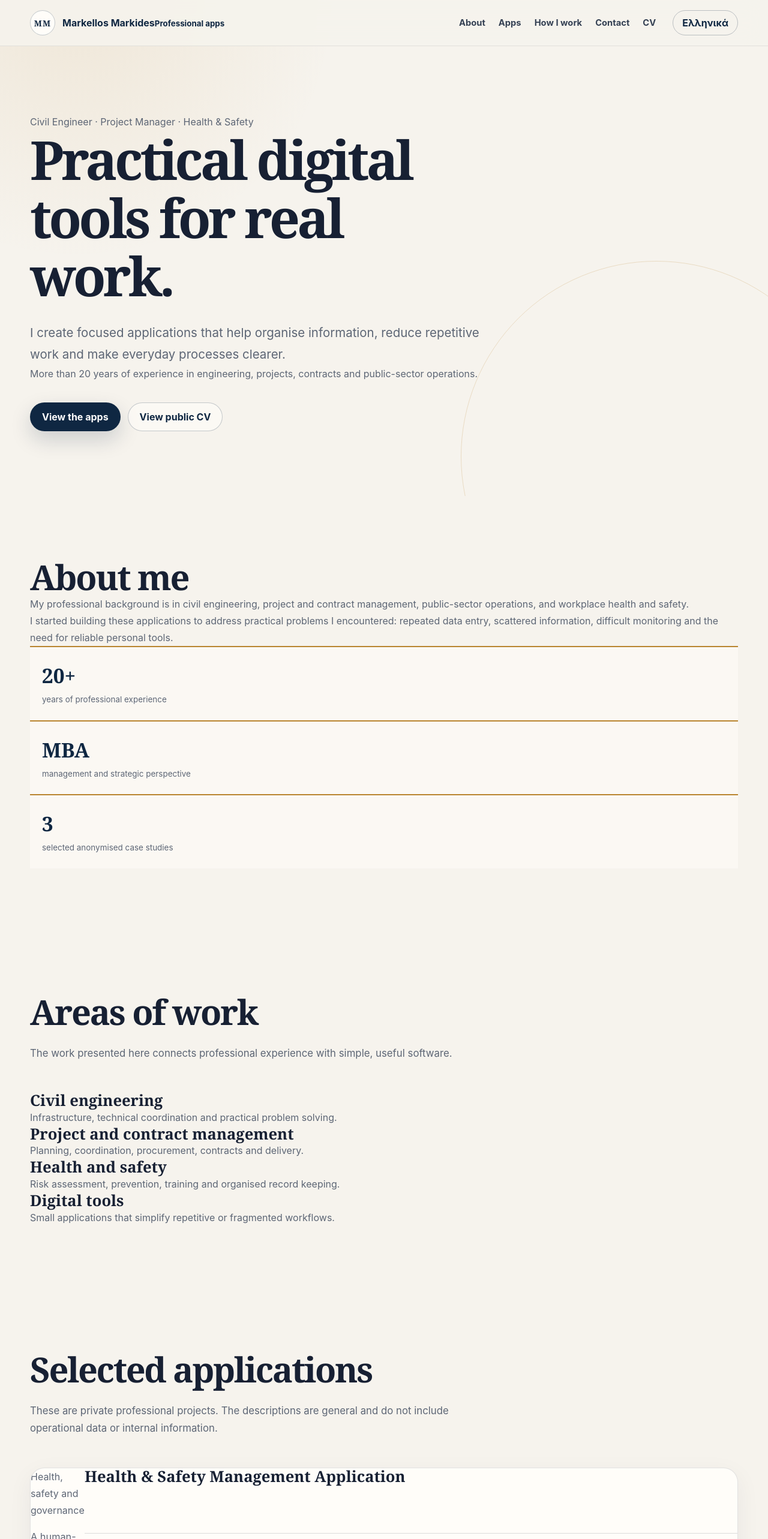
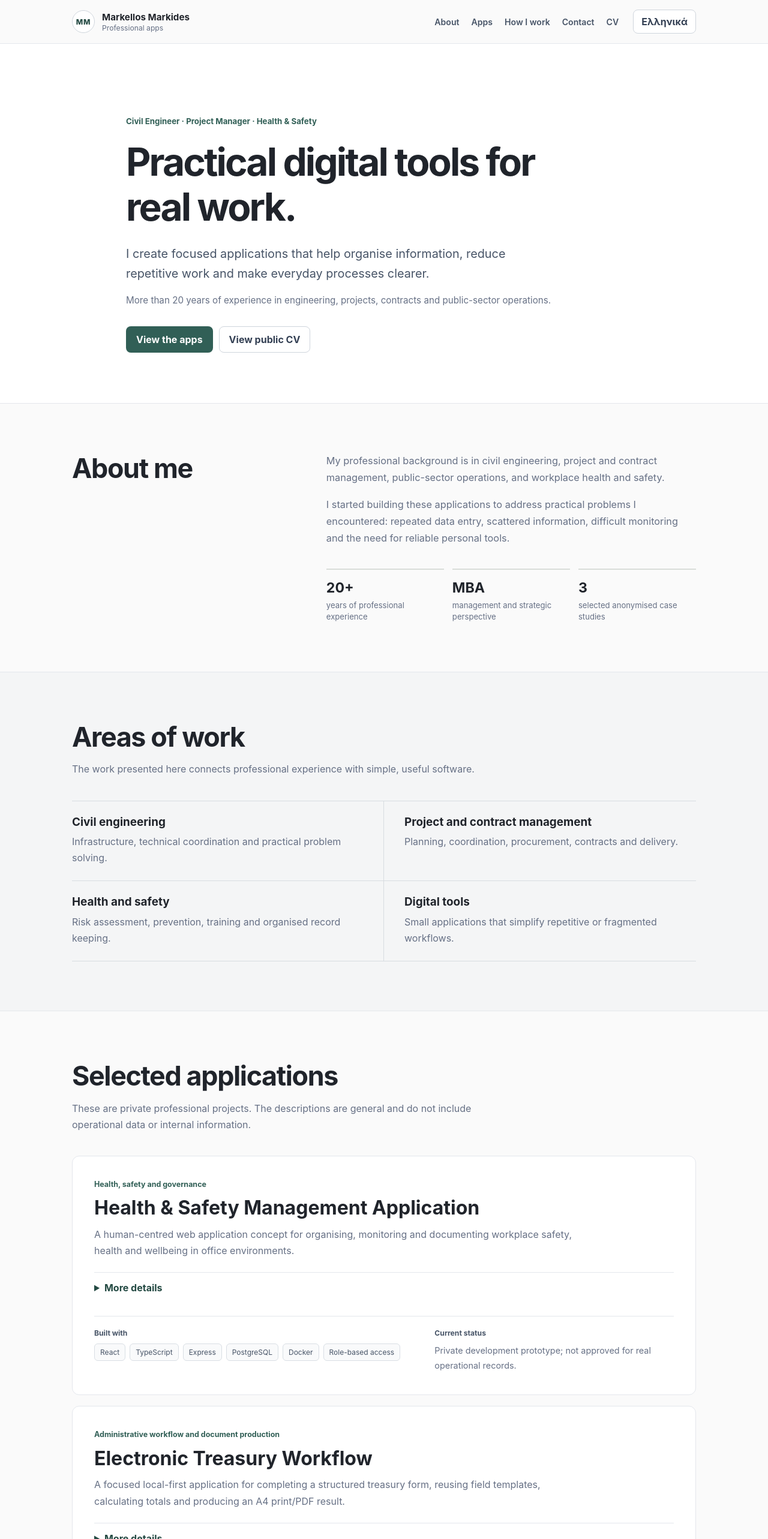
Before and after one commit to mmark76/markellos-professional-apps, a React (Vite) app: page / in a window 1280 px wide. Shown: the top 2566 px of the page at 60% size. Built offline with nearby package versions, Linux system fonts and the light colour scheme.

Commit message:
Replace corporate styling with a simple personal layout

```diff
--- a/src/styles.css
+++ b/src/styles.css
@@ -1,18 +1,16 @@
 :root {
   font-family: Inter, ui-sans-serif, system-ui, -apple-system, BlinkMacSystemFont, "Segoe UI", sans-serif;
-  color: #172033;
-  background: #f6f3ed;
+  color: #20242b;
+  background: #fafafa;
   font-synthesis: none;
   text-rendering: optimizeLegibility;
-  --ink: #172033;
-  --muted: #5d6675;
-  --navy: #0f2742;
-  --navy-soft: #183a5c;
-  --gold: #b9852f;
-  --paper: #fffdf9;
-  --sand: #eee7dc;
-  --line: rgba(23, 32, 51, 0.15);
-  --shadow: 0 24px 70px rgba(15, 39, 66, 0.1);
+  --ink: #20242b;
+  --muted: #667085;
+  --line: #e4e7ec;
+  --soft: #f4f5f6;
+  --paper: #ffffff;
+  --accent: #315f56;
+  --accent-dark: #244a43;
 }
 
 * {
@@ -21,16 +19,14 @@
 
 html {
   scroll-behavior: smooth;
-  scroll-padding-top: 96px;
+  scroll-padding-top: 86px;
 }
 
 body {
   margin: 0;
   min-width: 320px;
   min-height: 100vh;
-  background:
-    radial-gradient(circle at 10% 0%, rgba(185, 133, 47, 0.11), transparent 27rem),
-    #f6f3ed;
+  background: #fafafa;
 }
 
 body,
@@ -51,7 +47,7 @@ a {
 p {
   margin: 0;
   color: var(--muted);
-  line-height: 1.75;
+  line-height: 1.7;
 }
 
 h1,
@@ -60,28 +56,28 @@ h3,
 h4 {
   margin: 0;
   color: var(--ink);
-  font-family: Georgia, "Times New Roman", serif;
-  font-weight: 600;
-  line-height: 1.08;
+  font-family: inherit;
+  font-weight: 700;
+  line-height: 1.18;
 }
 
 h1 {
-  max-width: 13ch;
-  font-size: clamp(3rem, 7vw, 6.5rem);
-  letter-spacing: -0.055em;
+  max-width: 760px;
+  font-size: clamp(2.5rem, 5vw, 4.6rem);
+  letter-spacing: -0.045em;
 }
 
 h2 {
-  font-size: clamp(2.25rem, 4.5vw, 4.2rem);
-  letter-spacing: -0.04em;
+  font-size: clamp(1.9rem, 3.5vw, 2.8rem);
+  letter-spacing: -0.03em;
 }
 
 h3 {
-  font-size: clamp(1.45rem, 2vw, 2rem);
+  font-size: 1.18rem;
 }
 
 .container {
-  width: min(1180px, calc(100% - 40px));
+  width: min(1040px, calc(100% - 40px));
   margin: 0 auto;
 }
 
@@ -91,11 +87,11 @@ h3 {
   left: 12px;
   z-index: 100;
   padding: 10px 14px;
-  border-radius: 8px;
-  color: white;
-  background: var(--navy);
-  transform: translateY(-150%);
-  transition: transform 160ms ease;
+  border-radius: 6px;
+  color: #fff;
+  background: var(--accent-dark);
+  transform: translateY(-160%);
+  transition: transform 150ms ease;
 }
 
 .skip-link:focus {
@@ -105,17 +101,17 @@ h3 {
 .site-header {
   position: sticky;
   top: 0;
-  z-index: 30;
-  border-bottom: 1px solid rgba(23, 32, 51, 0.09);
-  background: rgba(246, 243, 237, 0.9);
-  backdrop-filter: blur(18px);
+  z-index: 20;
+  border-bottom: 1px solid var(--line);
+  background: rgba(250, 250, 250, 0.96);
+  backdrop-filter: blur(12px);
 }
 
 .header-inner {
   display: flex;
-  min-height: 76px;
+  min-height: 72px;
   align-items: center;
-  gap: 28px;
+  gap: 24px;
 }
 
 .brand {
@@ -123,205 +119,174 @@ h3 {
   align-items: center;
   gap: 12px;
   margin-right: auto;
-  color: var(--navy);
-  font-weight: 750;
   text-decoration: none;
 }
 
 .brand-mark {
   display: grid;
-  width: 42px;
-  height: 42px;
+  width: 38px;
+  height: 38px;
   place-items: center;
-  border: 1px solid rgba(15, 39, 66, 0.24);
+  border: 1px solid #cfd5dc;
   border-radius: 50%;
-  background: var(--paper);
-  font-family: Georgia, "Times New Roman", serif;
-  font-size: 0.86rem;
-  letter-spacing: 0.08em;
+  color: var(--accent-dark);
+  background: #fff;
+  font-size: 0.76rem;
+  font-weight: 800;
+  letter-spacing: 0.06em;
+}
+
+.brand-text {
+  display: grid;
+  gap: 1px;
+}
+
+.brand-text strong {
+  font-size: 0.95rem;
+}
+
+.brand-text small {
+  color: var(--muted);
+  font-size: 0.76rem;
 }
 
 .main-nav {
   display: flex;
   align-items: center;
-  gap: 22px;
+  gap: 20px;
 }
 
 .main-nav a {
-  color: #354154;
-  font-size: 0.92rem;
-  font-weight: 650;
+  color: #475467;
+  font-size: 0.88rem;
+  font-weight: 600;
   text-decoration: none;
 }
 
 .main-nav a:hover,
 .main-nav a:focus-visible {
-  color: var(--gold);
+  color: var(--accent);
 }
 
 .language-button {
-  min-width: 92px;
-  padding: 10px 15px;
-  border: 1px solid rgba(15, 39, 66, 0.25);
-  border-radius: 999px;
-  color: var(--navy);
-  background: transparent;
+  padding: 9px 13px;
+  border: 1px solid #cfd5dc;
+  border-radius: 8px;
+  color: #344054;
+  background: #fff;
   cursor: pointer;
-  font-weight: 700;
+  font-weight: 650;
 }
 
 .language-button:hover,
 .language-button:focus-visible {
-  color: white;
-  background: var(--navy);
+  border-color: var(--accent);
+  color: var(--accent-dark);
 }
 
 .hero {
-  position: relative;
-  overflow: hidden;
-  padding: 112px 0 108px;
+  padding: clamp(74px, 10vw, 118px) 0 84px;
+  border-bottom: 1px solid var(--line);
+  background: #fff;
 }
 
-.hero::after {
-  position: absolute;
-  right: -140px;
-  bottom: -260px;
-  width: 650px;
-  height: 650px;
-  border: 1px solid rgba(185, 133, 47, 0.22);
-  border-radius: 50%;
-  content: "";
+.hero-content {
+  max-width: 860px;
 }
 
-.hero-grid {
-  position: relative;
-  z-index: 1;
-  display: grid;
-  grid-template-columns: minmax(0, 1.6fr) minmax(260px, 0.65fr);
-  align-items: end;
-  gap: clamp(50px, 8vw, 120px);
-}
-
-.eyebrow {
-  margin-bottom: 20px;
-  color: var(--gold);
-  font-size: 0.78rem;
-  font-weight: 800;
-  letter-spacing: 0.15em;
-  line-height: 1.5;
-  text-transform: uppercase;
+.kicker {
+  margin-bottom: 18px;
+  color: var(--accent);
+  font-size: 0.83rem;
+  font-weight: 700;
 }
 
 .hero-lead {
-  max-width: 760px;
-  margin-top: 30px;
-  font-size: clamp(1.05rem, 1.7vw, 1.28rem);
+  max-width: 720px;
+  margin-top: 24px;
+  color: #475467;
+  font-size: clamp(1.05rem, 1.8vw, 1.24rem);
+}
+
+.hero-experience {
+  max-width: 720px;
+  margin-top: 14px;
+  font-size: 0.95rem;
 }
 
 .button-row {
   display: flex;
   flex-wrap: wrap;
-  gap: 12px;
-  margin-top: 34px;
+  gap: 10px;
+  margin-top: 30px;
 }
 
 .button {
   display: inline-flex;
-  min-height: 48px;
+  min-height: 44px;
   align-items: center;
   justify-content: center;
-  padding: 12px 19px;
+  padding: 10px 16px;
   border: 1px solid transparent;
-  border-radius: 999px;
-  font-weight: 750;
+  border-radius: 8px;
+  font-weight: 650;
   text-decoration: none;
-  transition: transform 150ms ease, box-shadow 150ms ease, background 150ms ease;
-}
-
-.button:hover,
-.button:focus-visible {
-  transform: translateY(-2px);
 }
 
 .button-primary {
-  color: white;
-  background: var(--navy);
-  box-shadow: 0 14px 34px rgba(15, 39, 66, 0.18);
+  color: #fff;
+  background: var(--accent);
+}
+
+.button-primary:hover,
+.button-primary:focus-visible {
+  background: var(--accent-dark);
 }
 
 .button-secondary {
-  border-color: rgba(15, 39, 66, 0.23);
-  color: var(--navy);
-  background: rgba(255, 253, 249, 0.55);
+  border-color: #cfd5dc;
+  color: #344054;
+  background: #fff;
 }
 
-.hero-panel {
-  display: flex;
-  flex-direction: column;
-  gap: 13px;
-  padding: 30px;
-  border: 1px solid rgba(15, 39, 66, 0.13);
-  border-radius: 22px;
-  background: rgba(255, 253, 249, 0.72);
-  box-shadow: var(--shadow);
-}
-
-.hero-panel strong {
-  color: var(--navy);
-  font-size: 1.03rem;
-}
-
-.hero-panel > span:last-child {
-  color: var(--muted);
-  font-size: 0.84rem;
-  line-height: 1.6;
-}
-
-.panel-label {
-  color: var(--gold);
-  font-size: 0.72rem;
-  font-weight: 800;
-  letter-spacing: 0.15em;
-  text-transform: uppercase;
-}
-
-.panel-rule {
-  height: 1px;
-  margin: 7px 0;
-  background: var(--line);
+.button-secondary:hover,
+.button-secondary:focus-visible {
+  border-color: #98a2b3;
+  background: #f9fafb;
 }
 
 .section {
-  padding: 104px 0;
+  padding: 82px 0;
 }
 
-.section-muted {
-  background: var(--sand);
+.section-soft {
+  border-top: 1px solid var(--line);
+  border-bottom: 1px solid var(--line);
+  background: var(--soft);
 }
 
-.split-layout {
+.simple-grid {
   display: grid;
-  grid-template-columns: minmax(250px, 0.85fr) minmax(0, 1.15fr);
-  gap: clamp(50px, 9vw, 130px);
+  grid-template-columns: minmax(220px, 0.7fr) minmax(0, 1.3fr);
+  gap: clamp(40px, 8vw, 92px);
 }
 
-.profile-copy {
+.body-copy {
   display: grid;
-  gap: 20px;
-  font-size: 1.05rem;
+  gap: 18px;
+  font-size: 1.02rem;
 }
 
-.facts-grid {
+.facts-row {
   display: grid;
   grid-template-columns: repeat(3, 1fr);
   gap: 14px;
-  margin-top: 22px;
+  margin-top: 18px;
 }
 
 .fact {
-  padding: 24px 20px;
-  border-top: 2px solid var(--gold);
-  background: rgba(255, 253, 249, 0.55);
+  padding-top: 16px;
+  border-top: 2px solid #d9ddd9;
 }
 
 .fact strong,
@@ -330,388 +295,283 @@ h3 {
 }
 
 .fact strong {
-  margin-bottom: 8px;
-  color: var(--navy);
-  font-family: Georgia, "Times New Roman", serif;
-  font-size: 2.1rem;
+  margin-bottom: 6px;
+  color: var(--ink);
+  font-size: 1.45rem;
 }
 
 .fact span {
   color: var(--muted);
-  font-size: 0.84rem;
+  font-size: 0.82rem;
   line-height: 1.45;
 }
 
 .section-heading {
-  max-width: 760px;
-  margin-bottom: 50px;
+  max-width: 720px;
+  margin-bottom: 38px;
 }
 
-.section-heading h2 + p {
-  margin-top: 24px;
-  font-size: 1.05rem;
+.section-heading p,
+.section-intro {
+  margin-top: 14px;
 }
 
-.section-heading-wide {
-  max-width: 850px;
+.work-list {
+  display: grid;
+  grid-template-columns: repeat(2, 1fr);
+  border-top: 1px solid #d7dce1;
 }
 
-.expertise-grid {
-  display: grid;
-  grid-template-columns: repeat(3, 1fr);
-  gap: 16px;
+.work-list article {
+  padding: 24px 28px 24px 0;
+  border-bottom: 1px solid #d7dce1;
 }
 
-.expertise-card {
-  min-height: 260px;
-  padding: 28px;
-  border: 1px solid rgba(23, 32, 51, 0.1);
-  border-radius: 18px;
-  background: rgba(255, 253, 249, 0.74);
+.work-list article:nth-child(odd) {
+  padding-right: 34px;
+  border-right: 1px solid #d7dce1;
 }
 
-.card-index {
-  display: block;
-  margin-bottom: 46px;
-  color: var(--gold);
-  font-size: 0.75rem;
-  font-weight: 800;
-  letter-spacing: 0.12em;
+.work-list article:nth-child(even) {
+  padding-left: 34px;
 }
 
-.expertise-card h3 {
-  margin-bottom: 14px;
-  color: var(--navy);
+.work-list h3 {
+  margin-bottom: 8px;
 }
 
 .projects-list {
   display: grid;
-  gap: 22px;
+  gap: 18px;
 }
 
 .project-card {
-  display: grid;
-  grid-template-columns: 90px minmax(0, 1fr);
-  overflow: hidden;
-  border: 1px solid rgba(23, 32, 51, 0.12);
-  border-radius: 24px;
+  padding: clamp(24px, 4vw, 36px);
+  border: 1px solid var(--line);
+  border-radius: 12px;
   background: var(--paper);
-  box-shadow: 0 12px 40px rgba(15, 39, 66, 0.06);
 }
 
-.project-number {
-  display: grid;
-  place-items: start center;
-  padding-top: 36px;
-  color: var(--gold);
-  background: var(--navy);
-  font-family: Georgia, "Times New Roman", serif;
-  font-size: 1.2rem;
+.project-category {
+  margin-bottom: 10px;
+  color: var(--accent);
+  font-size: 0.78rem;
+  font-weight: 700;
 }
 
-.project-content {
-  padding: 38px;
-}
-
-.project-eyebrow {
-  margin-bottom: 10px;
-  color: var(--gold);
-  font-size: 0.75rem;
-  font-weight: 800;
-  letter-spacing: 0.12em;
-  text-transform: uppercase;
-}
-
-.project-content h3 {
-  color: var(--navy);
-  font-size: clamp(1.8rem, 3vw, 2.7rem);
+.project-card h3 {
+  font-size: clamp(1.45rem, 2.5vw, 2rem);
 }
 
 .project-summary {
-  max-width: 900px;
-  margin-top: 16px;
-  font-size: 1.02rem;
+  max-width: 820px;
+  margin-top: 12px;
 }
 
 details {
-  margin-top: 24px;
+  margin-top: 22px;
   border-top: 1px solid var(--line);
-  border-bottom: 1px solid var(--line);
 }
 
 summary {
-  padding: 17px 0;
-  color: var(--navy);
+  padding: 15px 0;
+  color: var(--accent-dark);
   cursor: pointer;
-  font-weight: 800;
-}
-
-summary::marker {
-  color: var(--gold);
+  font-weight: 700;
 }
 
 .project-details {
   display: grid;
   grid-template-columns: repeat(2, 1fr);
-  gap: 26px;
-  padding: 10px 0 28px;
+  gap: 24px;
+  padding: 4px 0 22px;
 }
 
 .project-details h4 {
-  margin-bottom: 8px;
-  color: var(--navy);
-  font-family: inherit;
-  font-size: 0.82rem;
-  letter-spacing: 0.08em;
+  margin-bottom: 7px;
+  font-size: 0.78rem;
+  letter-spacing: 0.04em;
   text-transform: uppercase;
 }
 
-.project-meta {
+.project-footer {
   display: grid;
-  grid-template-columns: minmax(0, 1.3fr) minmax(220px, 0.7fr);
-  gap: 30px;
-  margin-top: 28px;
+  grid-template-columns: minmax(0, 1.15fr) minmax(220px, 0.85fr);
+  gap: 28px;
+  margin-top: 22px;
+  padding-top: 20px;
+  border-top: 1px solid var(--line);
 }
 
-.project-meta > div > span {
+.project-footer > div > span {
   display: block;
-  margin-bottom: 12px;
-  color: var(--navy);
-  font-size: 0.78rem;
-  font-weight: 800;
-  letter-spacing: 0.08em;
-  text-transform: uppercase;
+  margin-bottom: 10px;
+  color: #475467;
+  font-size: 0.76rem;
+  font-weight: 700;
+}
+
+.status-block p {
+  font-size: 0.9rem;
 }
 
 .tag-list {
   display: flex;
   flex-wrap: wrap;
-  gap: 8px;
+  gap: 7px;
   margin: 0;
   padding: 0;
   list-style: none;
 }
 
 .tag-list li {
-  padding: 7px 10px;
-  border-radius: 999px;
-  color: #334155;
-  background: #edf0f3;
-  font-size: 0.78rem;
-  font-weight: 650;
+  padding: 6px 9px;
+  border: 1px solid #d9dee4;
+  border-radius: 6px;
+  color: #475467;
+  background: #f9fafb;
+  font-size: 0.75rem;
 }
 
-.section-dark {
-  color: white;
-  background: var(--navy);
+.approach-list {
+  display: grid;
+  gap: 0;
+  margin: 0;
+  padding: 0;
+  list-style: none;
+  counter-reset: approach;
 }
 
-.section-dark h2,
-.section-dark h3 {
-  color: white;
+.approach-list li {
+  display: grid;
+  grid-template-columns: 36px 1fr;
+  gap: 14px;
+  padding: 20px 0;
+  border-bottom: 1px solid #d7dce1;
+  counter-increment: approach;
 }
 
-.section-dark p {
-  color: rgba(255, 255, 255, 0.7);
+.approach-list li::before {
+  color: var(--accent);
+  content: counter(approach, decimal-leading-zero);
+  font-size: 0.82rem;
+  font-weight: 800;
 }
 
-.eyebrow-light {
-  color: #e1b766;
+.approach-list h3 {
+  margin-bottom: 7px;
 }
 
-.approach-grid {
-  display: grid;
-  grid-template-columns: repeat(4, 1fr);
-  gap: 1px;
-  overflow: hidden;
-  border: 1px solid rgba(255, 255, 255, 0.15);
-  border-radius: 20px;
-  background: rgba(255, 255, 255, 0.15);
+.note-section {
+  padding-top: 42px;
+  padding-bottom: 42px;
 }
 
-.approach-grid article {
-  min-height: 300px;
-  padding: 28px;
-  background: var(--navy);
+.note {
+  padding: 24px 26px;
+  border-left: 3px solid #aebcb7;
+  background: #f3f6f5;
 }
 
-.approach-grid span {
-  display: block;
-  margin-bottom: 62px;
-  color: #e1b766;
-  font-family: Georgia, "Times New Roman", serif;
+.note h2 {
+  font-size: 1.25rem;
 }
 
-.approach-grid h3 {
-  margin-bottom: 15px;
-}
-
-.confidentiality-section {
-  padding-bottom: 28px;
-}
-
-.confidentiality-card {
-  display: grid;
-  grid-template-columns: 70px minmax(0, 1fr);
-  align-items: center;
-  gap: 28px;
-  padding: 36px;
-  border: 1px solid rgba(185, 133, 47, 0.3);
-  border-radius: 22px;
-  background: #fffaf0;
-}
-
-.confidentiality-card h2 {
-  margin-bottom: 10px;
-  font-family: inherit;
-  font-size: 1.5rem;
-  letter-spacing: -0.02em;
-}
-
-.shield {
-  display: grid;
-  width: 66px;
-  height: 66px;
-  place-items: center;
-  border-radius: 50%;
-  color: white;
-  background: var(--navy);
-  font-size: 1.4rem;
-  font-weight: 900;
+.note p {
+  margin-top: 8px;
 }
 
 .contact-section {
-  padding-top: 28px;
+  padding-top: 52px;
 }
 
-.contact-card {
-  display: grid;
-  grid-template-columns: minmax(0, 1fr) auto;
-  align-items: end;
-  gap: 50px;
-  padding: clamp(34px, 6vw, 72px);
-  border-radius: 28px;
-  background: var(--paper);
-  box-shadow: var(--shadow);
+.contact-links {
+  display: flex;
+  flex-direction: column;
+  align-items: flex-start;
+  gap: 14px;
 }
 
-.contact-card h2 {
-  max-width: 700px;
-}
-
-.contact-card h2 + p {
-  max-width: 720px;
-  margin-top: 20px;
-}
-
-.contact-actions {
-  justify-content: flex-end;
+.contact-links a {
+  color: var(--accent-dark);
+  font-weight: 700;
+  text-underline-offset: 4px;
 }
 
 .site-footer {
-  padding: 32px 0 42px;
+  padding: 28px 0 38px;
 }
 
 .footer-inner {
   display: flex;
   justify-content: space-between;
-  gap: 24px;
-  padding-top: 25px;
+  gap: 20px;
+  padding-top: 22px;
   border-top: 1px solid var(--line);
   color: var(--muted);
-  font-size: 0.86rem;
+  font-size: 0.82rem;
 }
 
 :focus-visible {
-  outline: 3px solid rgba(185, 133, 47, 0.65);
+  outline: 3px solid rgba(49, 95, 86, 0.35);
   outline-offset: 3px;
 }
 
-@media (max-width: 980px) {
+@media (max-width: 900px) {
   .main-nav {
     display: none;
   }
 
-  .hero-grid,
-  .split-layout,
-  .contact-card {
+  .simple-grid,
+  .project-footer {
     grid-template-columns: 1fr;
   }
 
-  .hero-panel {
-    max-width: 520px;
-  }
-
-  .expertise-grid {
-    grid-template-columns: repeat(2, 1fr);
-  }
-
-  .approach-grid {
-    grid-template-columns: repeat(2, 1fr);
-  }
-
-  .contact-actions {
-    justify-content: flex-start;
+  .simple-grid {
+    gap: 28px;
   }
 }
 
-@media (max-width: 700px) {
+@media (max-width: 680px) {
   .container {
-    width: min(100% - 28px, 1180px);
+    width: min(100% - 28px, 1040px);
   }
 
   .header-inner {
-    min-height: 68px;
+    min-height: 66px;
   }
 
-  .brand > span:last-child {
+  .brand-text small {
     display: none;
   }
 
   .hero {
-    padding: 78px 0 76px;
+    padding: 64px 0 66px;
   }
 
   h1 {
-    font-size: clamp(2.8rem, 15vw, 4.4rem);
+    font-size: clamp(2.25rem, 12vw, 3.35rem);
   }
 
   .section {
-    padding: 76px 0;
+    padding: 64px 0;
   }
 
-  .facts-grid,
-  .expertise-grid,
-  .project-details,
-  .project-meta,
-  .approach-grid {
+  .facts-row,
+  .work-list,
+  .project-details {
     grid-template-columns: 1fr;
   }
 
-  .project-card {
-    grid-template-columns: 1fr;
+  .work-list article,
+  .work-list article:nth-child(odd),
+  .work-list article:nth-child(even) {
+    padding: 20px 0;
+    border-right: 0;
   }
 
-  .project-number {
-    min-height: 54px;
-    place-items: center start;
-    padding: 0 24px;
-  }
-
-  .project-content {
-    padding: 28px 22px;
-  }
-
-  .approach-grid article {
-    min-height: auto;
-  }
-
-  .approach-grid span {
-    margin-bottom: 32px;
-  }
-
-  .confidentiality-card {
-    grid-template-columns: 1fr;
+  .project-card {
+    padding: 22px 18px;
   }
 
   .footer-inner {
@@ -727,7 +587,6 @@ summary::marker {
   *,
   *::before,
   *::after {
-    scroll-behavior: auto !important;
     transition-duration: 0.01ms !important;
   }
 }
```
